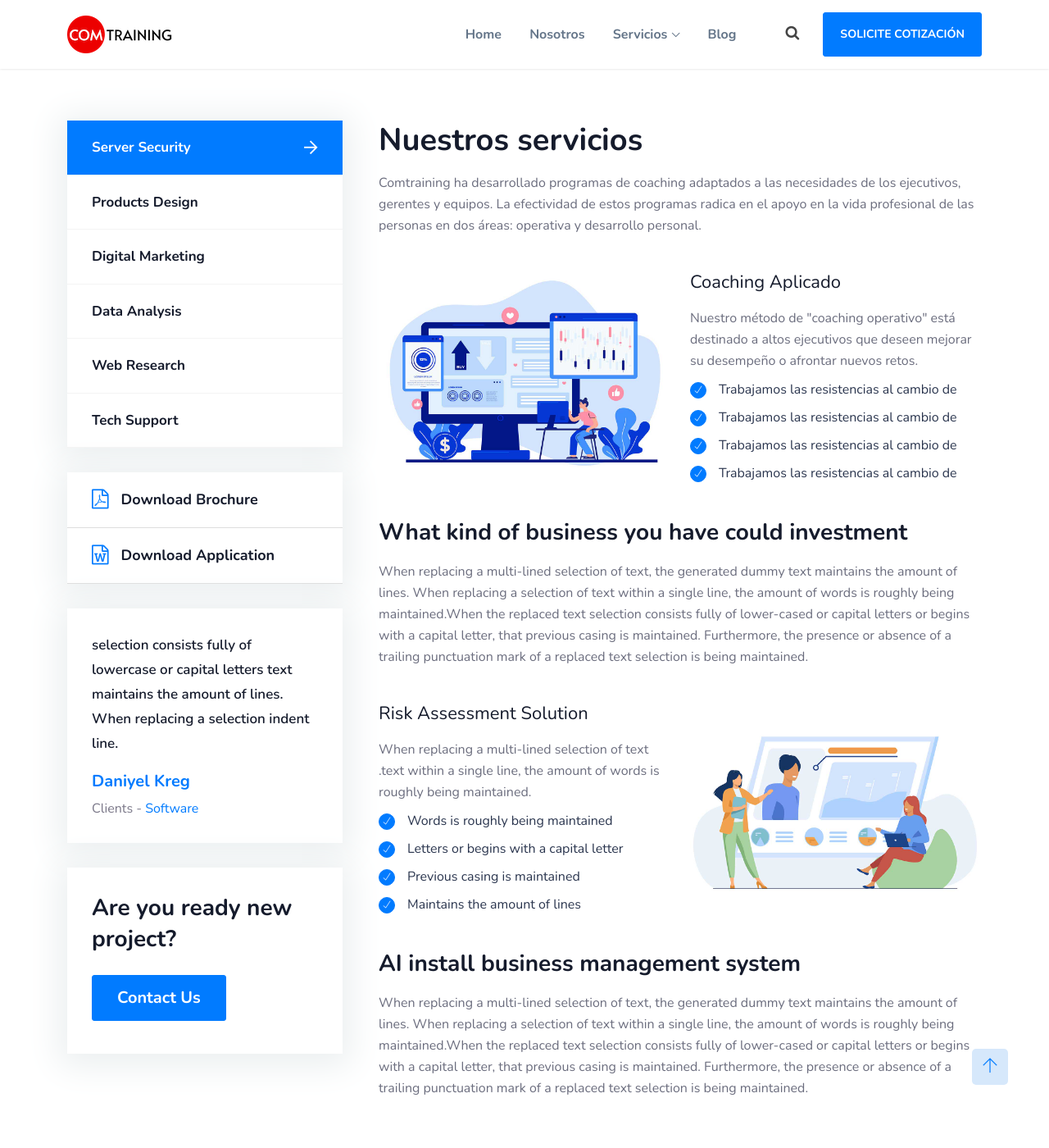
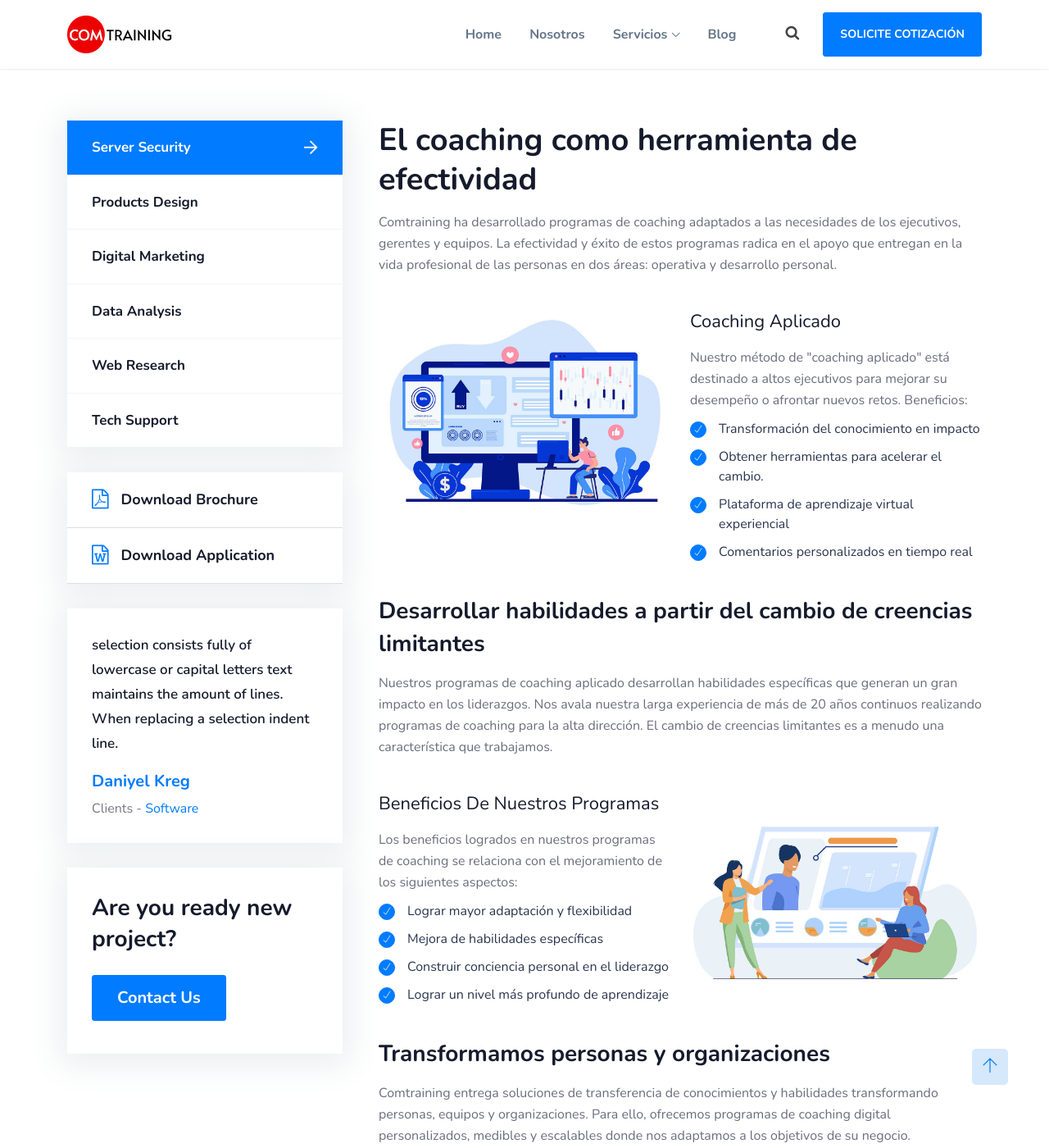
Before and after one commit to fjvalles/comtraining-landing, a Jekyll site: the page built from _services/coaching-aplicado.html, in a window 1280 px wide and 1400 px high, scrolled down 341 px. Shown: the whole window at 82% size. Built offline with Jekyll 4.4.1, drawn with Linux system fonts in a browser that asks for light colours; a script that is not in the unit is left out.

Commit message:
Update Servicios “coaching-aplicado”

```diff
--- a/_services/coaching-aplicado.html
+++ b/_services/coaching-aplicado.html
@@ -1,20 +1,20 @@
 ---
+application_url: /#
+service_id: 3
 layout: service
+service_card_layout: 2
+brochure_url: /#
 title: Coaching Aplicado
-icon: '/assets/img/icon/s5.png'
-description: 'Programas diseñados para el acompañamiento individual a perfiles directivos, y también aplicado en procesos de Team Coaching.'
-service_card_layout: 2
-service_id: 3
-brochure_url: /#
-application_url: /#
+icon: /assets/img/icon/s5.png
+description: Programas diseñados para el acompañamiento individual a perfiles
+  directivos, y también aplicado en procesos de Team Coaching.
 ---
-
 <div class="row">
     <!-- single-well start-->
     <div class="col-xl-12 col-lg-12 col-md-12">
         <div class="single-well mar-well">
-            <h2>Nuestros servicios</h2>
-            <p>Comtraining ha desarrollado programas de coaching adaptados a las necesidades de los ejecutivos, gerentes y equipos. La efectividad de estos programas radica en el apoyo en la vida profesional de las personas en dos áreas: operativa y desarrollo personal.</p>
+            <h2>El coaching como herramienta de efectividad</h2>
+            <p>Comtraining ha desarrollado programas de coaching adaptados a las necesidades de los ejecutivos, gerentes y equipos. La efectividad y éxito de estos programas radica en el apoyo que entregan en la vida profesional de las personas en dos áreas: operativa y desarrollo personal.</p>
         </div>
     </div>
     <div class="col-xl-6 col-lg-6 col-md-12">
@@ -26,13 +26,13 @@ application_url: /#
     </div>
     <div class="col-xl-6 col-lg-6 col-md-12">
         <div class="single-well mar-well">
-            <h4>Coaching aplicado</h4>
-            <p>Nuestro método de "coaching operativo" está destinado a altos ejecutivos que deseen mejorar su desempeño o afrontar nuevos retos.</p>
+            <h4>Coaching Aplicado</h4>
+            <p>Nuestro método de "coaching aplicado" está destinado a altos ejecutivos para mejorar su desempeño o afrontar nuevos retos. Beneficios:</p>
             <ul class="marker-list">
-                <li>Trabajamos las resistencias al cambio de</li>
-                <li>Trabajamos las resistencias al cambio de</li>
-                <li>Trabajamos las resistencias al cambio de</li>
-                <li>Trabajamos las resistencias al cambio de</li>
+                <li>Transformación del conocimiento en impacto</li>
+                <li>Obtener herramientas para acelerar el cambio.</li>
+                <li>Plataforma de aprendizaje virtual experiencial </li>
+                <li>Comentarios personalizados en tiempo real </li>
             </ul>
         </div>
     </div>
@@ -43,15 +43,9 @@ application_url: /#
     <div class="col-xl-12 col-lg-12 col-md-12">
         <div class="single-well mar-well">
             <a href="#">
-                <h3>What kind of business you have could investment</h3>
+                <h3>Desarrollar habilidades a partir del cambio de creencias limitantes</h3>
             </a>
-            <p>When replacing a multi-lined selection of text, the generated dummy text
-                maintains the amount of lines. When replacing a selection of text within a
-                single line, the amount of words is roughly being maintained.When the replaced
-                text selection consists fully of lower-cased or capital letters or begins with a
-                capital letter, that previous casing is maintained. Furthermore, the presence or
-                absence of a trailing punctuation mark of a replaced text selection is being
-                maintained.</p>
+            <p>Nuestros programas de coaching aplicado desarrollan habilidades específicas que generan un gran impacto en los liderazgos. Nos avala nuestra larga experiencia de más de 20 años continuos realizando programas de coaching para la alta dirección. El cambio de creencias limitantes es a menudo una característica que trabajamos.</p>
         </div>
     </div>
     <!-- End single page -->
@@ -60,14 +54,13 @@ application_url: /#
 <div class="row">
     <div class="col-xl-6 col-lg-6 col-md-12">
         <div class="single-well mar-well">
-            <h4>Risk assessment solution</h4>
-            <p>When replacing a multi-lined selection of text .text within a single line, the
-                amount of words is roughly being maintained.</p>
+            <h4>Beneficios de nuestros programas</h4>
+            <p>Los beneficios logrados en nuestros programas de coaching  se relaciona con el mejoramiento de los siguientes aspectos:</p>
             <ul class="marker-list">
-                <li>Words is roughly being maintained</li>
-                <li>Letters or begins with a capital letter</li>
-                <li>Previous casing is maintained</li>
-                <li>Maintains the amount of lines</li>
+                <li>Lograr mayor adaptación y  flexibilidad</li>
+                <li>Mejora de habilidades específicas</li>
+                <li>Construir conciencia personal en el liderazgo</li>
+                <li>Lograr un nivel más profundo de aprendizaje</li>
             </ul>
         </div>
     </div>
@@ -82,14 +75,8 @@ application_url: /#
 <div class="row">
     <div class="col-xl-12 col-lg-12 col-md-12">
         <div class="single-well mar-well last-content">
-            <h3>AI install business management system</h3>
-            <p>When replacing a multi-lined selection of text, the generated dummy text
-                maintains the amount of lines. When replacing a selection of text within a
-                single line, the amount of words is roughly being maintained.When the replaced
-                text selection consists fully of lower-cased or capital letters or begins with a
-                capital letter, that previous casing is maintained. Furthermore, the presence or
-                absence of a trailing punctuation mark of a replaced text selection is being
-                maintained.</p>
+            <h3>Transformamos personas y organizaciones</h3>
+            <p>Comtraining  entrega soluciones de transferencia de conocimientos y habilidades  transformando personas, equipos y organizaciones. Para ello, ofrecemos programas de coaching digital personalizados, medibles y escalables donde nos adaptamos a los objetivos de su negocio.</p>
         </div>
     </div>
 </div>
```
